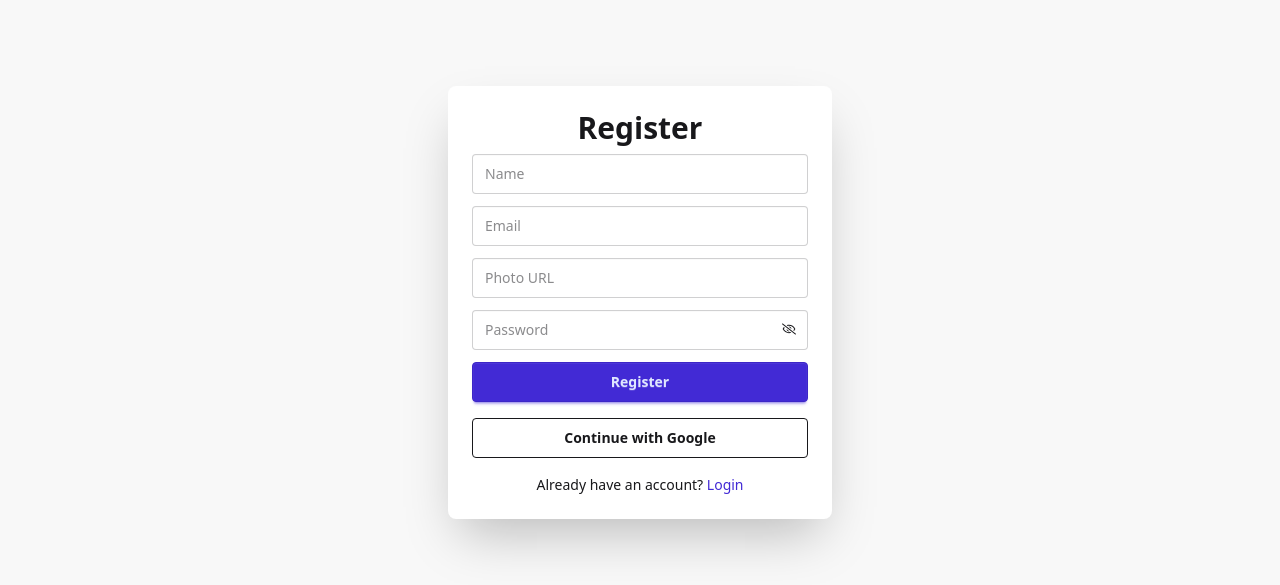
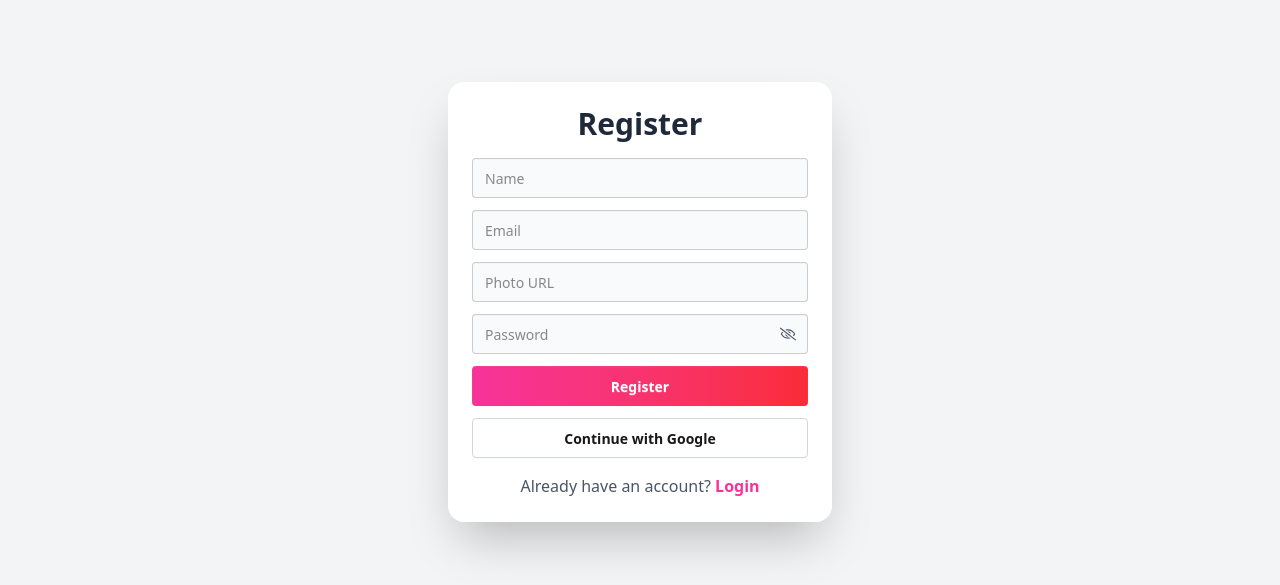
Before and after one commit to abdulmajed123/plate-share, a React (Vite) app: page /register in a window 1280 px wide. Shown: the part 162-747 px from the top of the page. Built offline with nearby package versions, Linux system fonts and the light colour scheme; no server answers.

Commit message:
registation page update

```diff
--- a/src/Pages/Register/Register.jsx
+++ b/src/Pages/Register/Register.jsx
@@ -5,38 +5,28 @@ import { updateProfile } from "firebase/auth";
 import { toast } from "react-toastify";
 import { FaRegEye, FaRegEyeSlash } from "react-icons/fa";
 
-const API_URL = " https://plate-share-api-server-delta.vercel.app";
+const API_URL = "https://plate-share-api-server-delta.vercel.app";
 
 const Register = () => {
   const { createUser, signInWithGoogle } = useContext(AuthContext);
   const navigate = useNavigate();
   const [show, setShow] = useState(false);
 
-  // Save user to MongoDB (SAFE VERSION)
   const saveUserToDB = async (userInfo) => {
     try {
       const res = await fetch(`${API_URL}/users`, {
         method: "POST",
-        headers: {
-          "content-type": "application/json",
-        },
+        headers: { "content-type": "application/json" },
         body: JSON.stringify(userInfo),
       });
 
       const text = await res.text();
-      if (text.startsWith("<")) {
-        console.error("Server returned HTML, not JSON");
-        return;
-      }
-
-      const data = JSON.parse(text);
-      console.log("User saved to MongoDB:", data);
+      if (!text.startsWith("<")) JSON.parse(text);
     } catch (error) {
       console.error("Save user failed:", error);
     }
   };
 
-  //  Email/Password Register
   const handleRegister = async (e) => {
     e.preventDefault();
 
@@ -57,66 +47,57 @@ const Register = () => {
       const result = await createUser(email, password);
       const user = result.user;
 
-      // update firebase profile
       await updateProfile(user, {
         displayName: name,
         photoURL: photoURL || "https://i.ibb.co/2d9Z8Zp/default-user.png",
       });
 
-      // MongoDB user object
-      const userInfo = {
+      await saveUserToDB({
         name,
         email,
         photo: photoURL || "https://i.ibb.co/2d9Z8Zp/default-user.png",
         role: "user",
-      };
-
-      await saveUserToDB(userInfo);
+      });
 
       toast.success("User registered successfully");
       navigate("/");
     } catch (error) {
-      console.error(error);
       toast.error(error.message);
     }
   };
 
-  //  Google Login
   const handleGoogleLogin = async () => {
     try {
       const result = await signInWithGoogle();
       const user = result.user;
 
-      const userInfo = {
+      await saveUserToDB({
         name: user.displayName,
         email: user.email,
         photo: user.photoURL,
         role: "user",
-      };
-
-      await saveUserToDB(userInfo);
+      });
 
       toast.success("Login successful");
       navigate("/");
     } catch (error) {
-      console.error(error);
       toast.error(error.message);
     }
   };
 
   return (
-    <div className="hero min-h-screen bg-base-200">
-      <div className="hero-content">
-        <div className="card w-full max-w-sm shadow-2xl bg-base-100">
-          <div className="card-body">
-            <h1 className="text-3xl font-bold text-center">Register</h1>
+    <div className="min-h-screen flex items-center justify-center bg-gray-100 dark:bg-gray-900 transition-colors duration-300">
+      <div className="w-full max-w-sm bg-white dark:bg-gray-800 rounded-2xl shadow-2xl p-6">
+        <h1 className="text-3xl font-bold text-center text-gray-800 dark:text-gray-100 mb-4">
+          Register
+        </h1>
 
         <form onSubmit={handleRegister} className="space-y-3">
           <input
             type="text"
             name="name"
             placeholder="Name"
-                className="input input-bordered w-full"
+            className="input input-bordered w-full bg-gray-50 dark:bg-gray-700 dark:text-gray-100 dark:border-gray-600"
             required
           />
 
@@ -124,7 +105,7 @@ const Register = () => {
             type="email"
             name="email"
             placeholder="Email"
-                className="input input-bordered w-full"
+            className="input input-bordered w-full bg-gray-50 dark:bg-gray-700 dark:text-gray-100 dark:border-gray-600"
             required
           />
 
@@ -132,7 +113,7 @@ const Register = () => {
             type="text"
             name="photoURL"
             placeholder="Photo URL "
-                className="input input-bordered w-full"
+            className="input input-bordered w-full bg-gray-50 dark:bg-gray-700 dark:text-gray-100 dark:border-gray-600"
           />
 
           <div className="relative">
@@ -140,35 +121,35 @@ const Register = () => {
               type={show ? "text" : "password"}
               name="password"
               placeholder="Password"
-                  className="input input-bordered w-full"
+              className="input input-bordered w-full bg-gray-50 dark:bg-gray-700 dark:text-gray-100 dark:border-gray-600"
               required
             />
             <span
               onClick={() => setShow(!show)}
-                  className="absolute right-3 top-3 cursor-pointer"
+              className="absolute right-3 top-3 cursor-pointer text-gray-600 dark:text-gray-300"
             >
               {show ? <FaRegEye /> : <FaRegEyeSlash />}
             </span>
           </div>
 
-              <button className="btn btn-primary w-full">Register</button>
+          <button className="btn w-full bg-gradient-to-r from-pink-500 to-red-500 text-white border-0 hover:opacity-90">
+            Register
+          </button>
         </form>
 
         <button
           onClick={handleGoogleLogin}
-              className="btn btn-outline w-full mt-2"
+          className="btn w-full mt-3 bg-white dark:bg-gray-700 dark:text-gray-100 border border-gray-300 dark:border-gray-600"
         >
           Continue with Google
         </button>
 
-            <p className="text-center mt-2">
+        <p className="text-center mt-4 text-gray-600 dark:text-gray-300">
           Already have an account?{" "}
-              <Link to="/login" className="text-primary">
+          <Link to="/login" className="text-pink-500 font-semibold">
             Login
           </Link>
         </p>
-          </div>
-        </div>
       </div>
     </div>
   );
```
Lines whose indentation alone changed are shown as unchanged.
